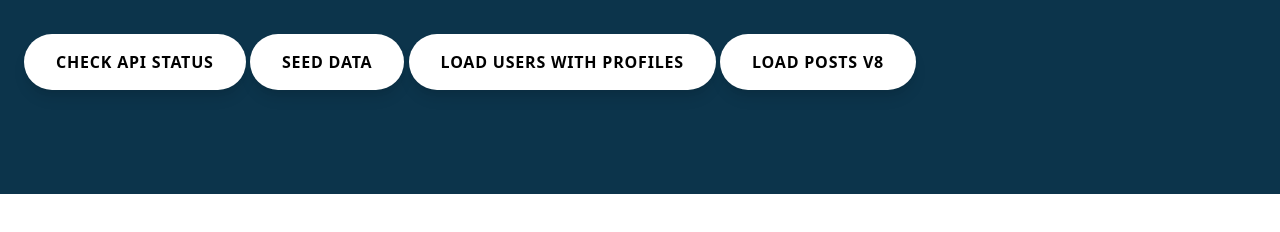
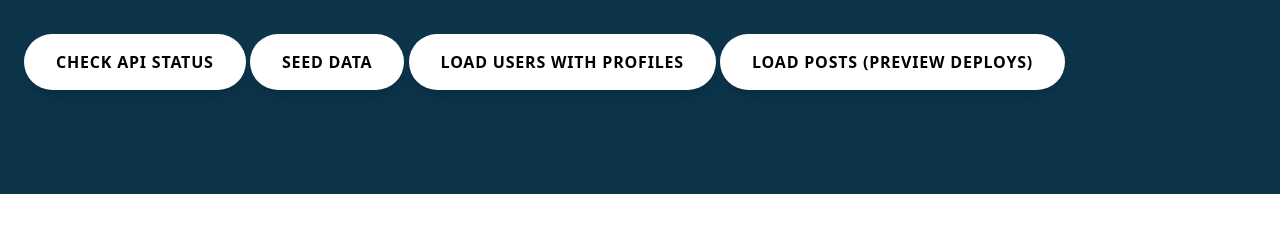
Before and after one commit to khaya-zulu/snaplet-x-netlify, a website: page public/index.html in a window 1280 px wide. Shown: the part 142-374 px from the top of the page. Drawn offline with nearby package versions, Linux system fonts and the light colour scheme.

Commit message:
preview deploys

```diff
--- a/public/index.html
+++ b/public/index.html
@@ -79,7 +79,7 @@
           onclick="getApi('posts')"
           class="fetch-button focus:outline-none bg-white font-bold rounded-full py-4 px-8 my-2 shadow-lg uppercase tracking-wider"
         >
-          Load posts v8
+          Load posts (preview deploys)
         </button>
         <div class="loader invisible"></div>
       </div>
```
